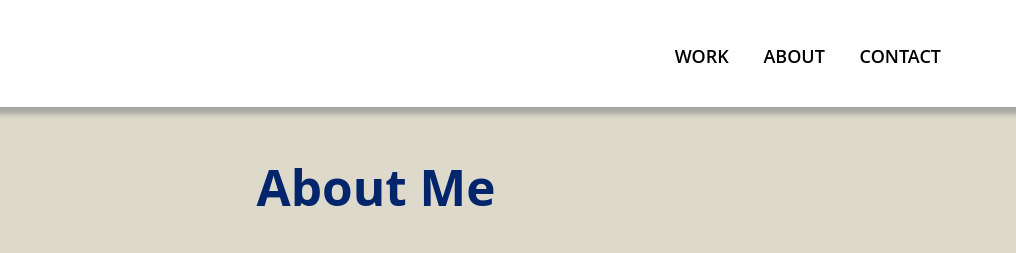
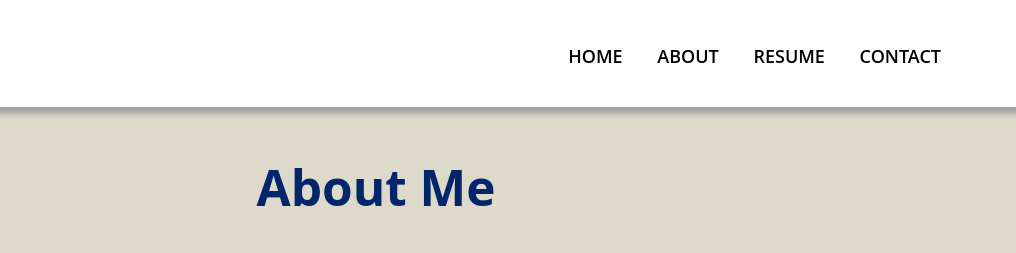
Before and after one commit to parkej05/portfolio-website, a plain HTML site: page about.html in a window 1280 px wide. Shown: the top 253 px of the page, 264-1280 px from the left. Drawn offline with nearby package versions, Linux system fonts and the light colour scheme.

Commit message:
update about and fitnow.html
resume added to navigation

```diff
--- a/about.html
+++ b/about.html
@@ -18,8 +18,9 @@
                     <img class="logo" src="img/logo/blue2x.png"Jennifer Parker UX logo">
                     <nav>
                         <ul>
-                            <li><a href="index.html">Work</a></li>
+                            <li><a href="index.html">Home</a></li>
                             <li><a href="about.html">About</a></li>
+                            <li><a href="files/uxresume.pdf">Resume</a></li>
                             <li><a href="#contact">Contact</a></li>
                             <li>
                                 <a href="javascript:void(0);" class="icon" onclick="menuToggle()">
```
Also changed, not shown: fitnow.html (+2 -1 lines).
